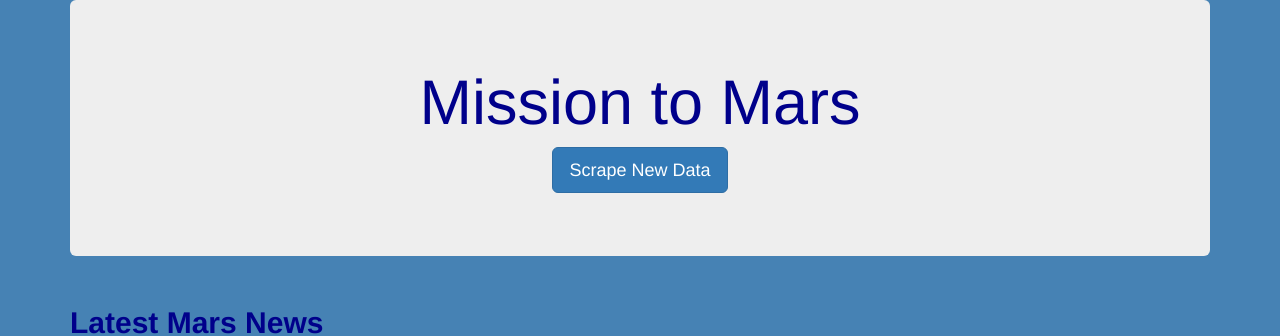
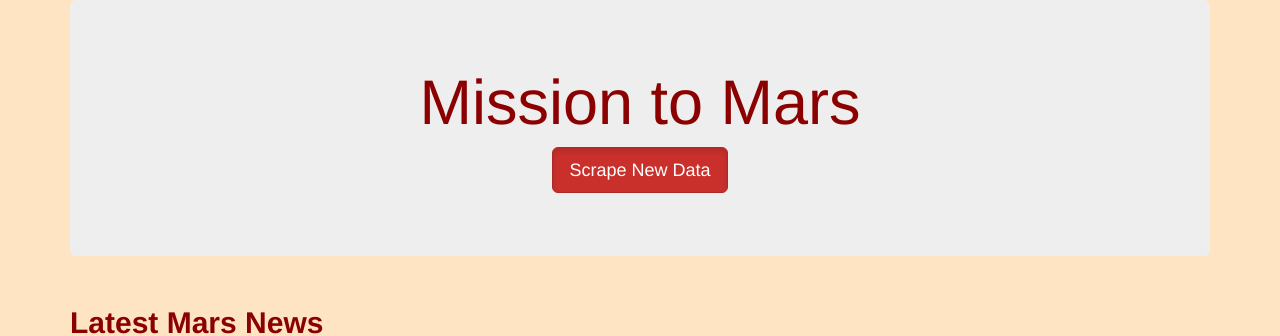
Before and after one commit to mgsrichard/Mission-to-Mars, a Flask app: page / in a window 1280 px wide. Shown: the top 336 px of the page. Run offline with Flask 2, Linux system fonts and the light colour scheme; data that the repository does not hold is empty; some libraries are stand-ins or nearby versions.

Commit message:
almost ready to submit

```diff
--- a/templates/index.html
+++ b/templates/index.html
@@ -10,19 +10,19 @@
       href="https://maxcdn.bootstrapcdn.com/bootstrap/3.3.7/css/bootstrap.min.css"
     />
   </head>
-  <body style = 'background-color:steelblue;'>
+  <body style = 'background-color:bisque;'>
     <div class="container">
       <!-- Add Jumbotron to Header -->
-      <div class="jumbotron text-center", style='color:darkblue' >
-        <h1 style='color:darkblue'>Mission to Mars</h1>
+      <div class="jumbotron text-center", style='color:darkred'>
+        <h1 style='color:darkred'>Mission to Mars</h1>
         <!-- Add a button to activate scraping script -->
-        <p><a class="btn btn-primary btn-lg" href="/scrape" role="button">Scrape New Data</a></p>
+        <p><a class="btn btn-danger btn-lg active" href="/scrape" role="button">Scrape New Data</a></p>
       </div>
 
       <!-- Add section for Mars News -->
       <div class="row" id="mars-news">
         <div class="col-md-12">
-          <h2 style='color:darkblue'><strong>Latest Mars News</strong></h2>
+          <h2 style='color:darkred'><strong>Latest Mars News</strong></h2>
           <h4 class="media-heading">{{ mars.news_title }}</h4>
           <p class ='lead'>{{ mars.news_paragraph }}</p>
         </div>
@@ -31,7 +31,7 @@
       <!-- Section for Featured Image and Facts table -->
       <div class="row" id="mars-featured-image">
         <div class="col-md-8">
-          <h2 style='color:darkblue'><strong>Featured Mars Image</strong></h2>
+          <h2 style='color:darkred'><strong>Featured Mars Image</strong></h2>
 
           <!-- if images is False/None/non-existent, then default to error message -->
           <img
@@ -44,7 +44,7 @@
         <div class="col-md-4">
           <!-- Mars Facts -->
           <div class="row" id="mars-facts">
-            <h2 style='color:darkblue'><strong>Mars Facts</strong></h2>
+            <h2 style='color:darkred'><strong>Mars Facts</strong></h2>
             {{ mars.facts | safe }}
           </div>
         </div>
@@ -53,7 +53,7 @@
       <!-- Section for Mars Hemispheres -->
       <div class="row" id="mars-hemispheres">
         <div class="page-header">
-          <h2 class="text-center" style="color:darkblue"><strong>Mars Hemispheres</strong></h2>
+          <h2 class="text-center" style="color:darkred"><strong>Mars Hemispheres</strong></h2>
         </div>
 
         {% for hemisphere in mars.hemispheres %}
@@ -61,7 +61,7 @@
           <div class="thumbnail">
             <img src="{{hemisphere.img_url | default('static/images/error.png', true)}}" alt="...">
             <div class="caption">
-              <h3 style="color:darkblue">{{hemisphere.title}}</h3>
+              <h3 style="color:darkred">{{hemisphere.title}}</h3>
             </div>
           </div>
         </div>
```
